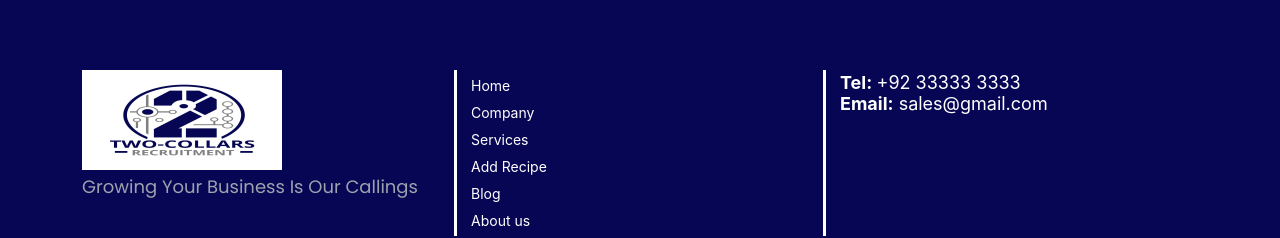
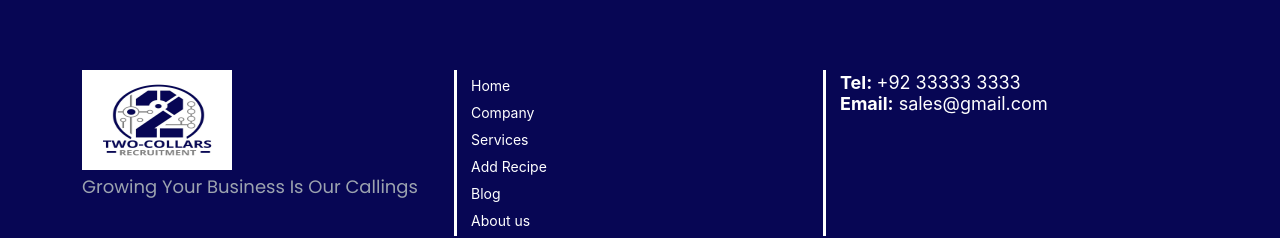
Before and after one commit to jhanzaib593/sales_drive, a React (Create React App) app: page / in a window 1280 px wide. Shown: the part 3730-3968 px from the top of the page. Built offline with nearby package versions, Linux system fonts and the light colour scheme.

Commit message:
footer change

```diff
--- a/src/components/footer/index.js
+++ b/src/components/footer/index.js
@@ -16,7 +16,7 @@ function Footer() {
         <div className="container">
           <Row style={{ padding: "4rem 0" }}>
             <Col span={8} xs={24} sm={24} md={8} lg={8}>
-              <img src={logo} alt="" width={200} height={100} />
+              <img src={logo} alt="" width={150} height={100} />
               <p
                 className="font_family"
                 style={{
```
